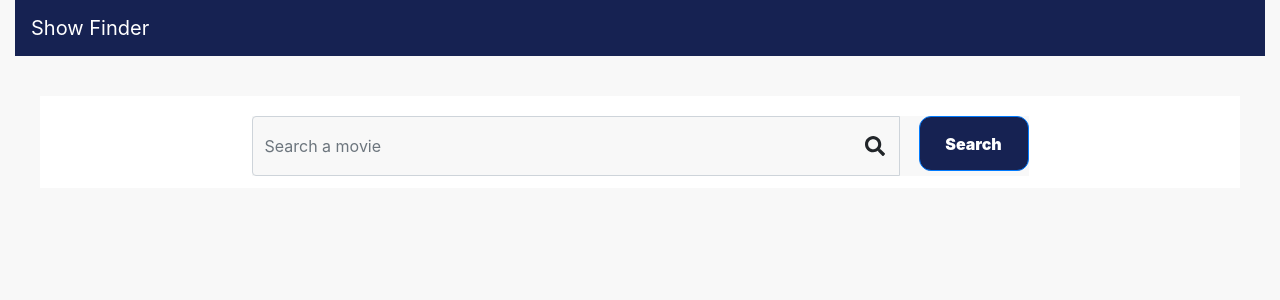
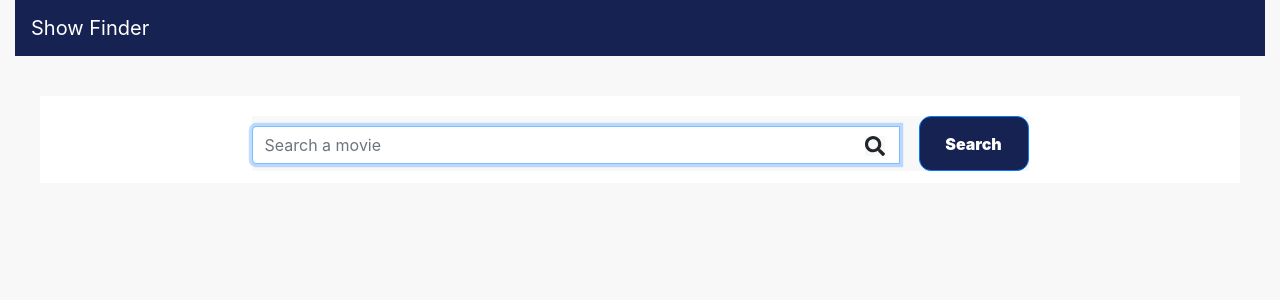
Before and after one commit to ajain27/PennyMac-React, a React (Create React App) app: page / in a window 1280 px wide. Shown: the top 300 px of the page. Built offline with nearby package versions, Linux system fonts and the light colour scheme.

Commit message:
Using the ref instead of jquery document object

```diff
--- a/src/components/movieList.jsx
+++ b/src/components/movieList.jsx
@@ -1,4 +1,4 @@
-import React, { useState } from 'react'
+import React, { useState, useRef, useEffect } from 'react'
 import axios from 'axios'
 import { FaSearch } from 'react-icons/fa';
 import InputGroup from 'react-bootstrap/InputGroup'
@@ -8,31 +8,37 @@ import './styles/movieList.css'
 
 function MovieList() {
     const [movies, setMovies] = useState([]);
+    const myInput = useRef();
 
     function onSearch(e) {
-        const searchTerm = document.getElementById('search').value;
+        console.log(myInput);
+        const searchTerm = myInput.current.value
         search(searchTerm);
-        document.getElementById('search').value = "";
+        myInput.current.value = "";
     };
 
     function search(query) {
-        const proxURL = `https://cors-anywhere.herokuapp.com/`
+        // const proxURL = `https://cors-anywhere.herokuapp.com/`
         const url = `https://api.tvmaze.com/search/shows?q=${query}`;
-        axios.get(proxURL + url).then(results => {
+        axios.get(url).then(results => {
             setMovies(results.data);
         });
 
     };
+
+
+    useEffect(() => myInput.current && myInput.current.focus());
+
     return (
         <div className="wrapper">
             <div className="container custom-container">
                 <form className="searchForm">
                     <InputGroup className="mb-3">
-                        <FormControl
+                        <FormControl style={{position:"relative", top:"10px"}}
                             placeholder="Search a movie"
                             aria-label="Search"
                             aria-describedby="basic-addon2"
-                            id="search"
+                            ref={myInput}
                         />
                         <FaSearch className="search-icon" />
                         <InputGroup.Append>
```
